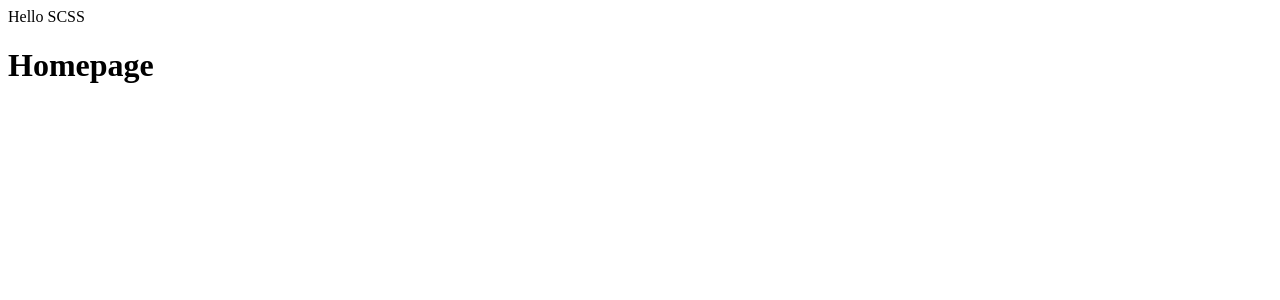
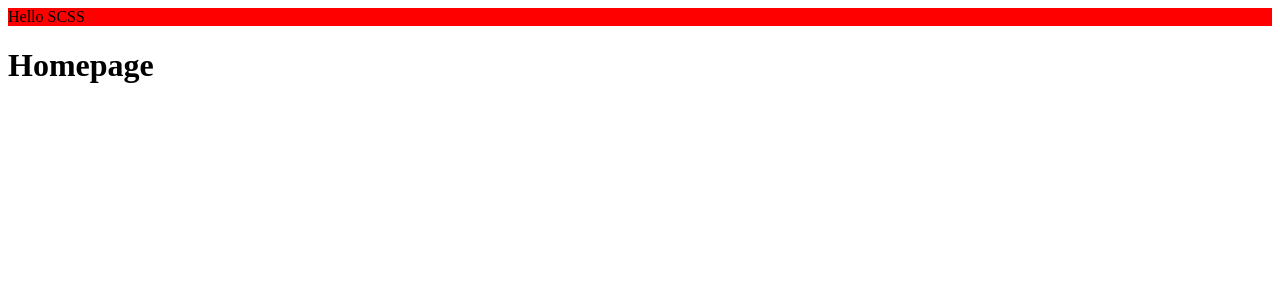
Before and after one commit to WillisDyson/project-rb, a React (Create React App) app: page / in a window 1280 px wide. Shown: the top 300 px of the page. Built offline with nearby package versions, Linux system fonts and the light colour scheme.

Commit message:
Fixing filename mismatch

```diff
--- a/src/App.js
+++ b/src/App.js
@@ -1,5 +1,5 @@
 import { BrowserRouter as Router, Route, Routes } from 'react-router-dom';
-import Homepage from './pagestemp/Homepage';
+import Homepage from './pages/Homepage';
 import NavBar from './components/navigation/NavBar';
 import './App.css';
 
--- a/src/components/navigation/NavBar.module.scss
+++ b/src/components/navigation/NavBar.module.scss
@@ -1,3 +1,3 @@
-.balls {
+.nav {
     background-color: red;
 }
```
Also changed, not shown: src/pages/Homepage.js (renamed from src/pagestemp/Homepage.js).
